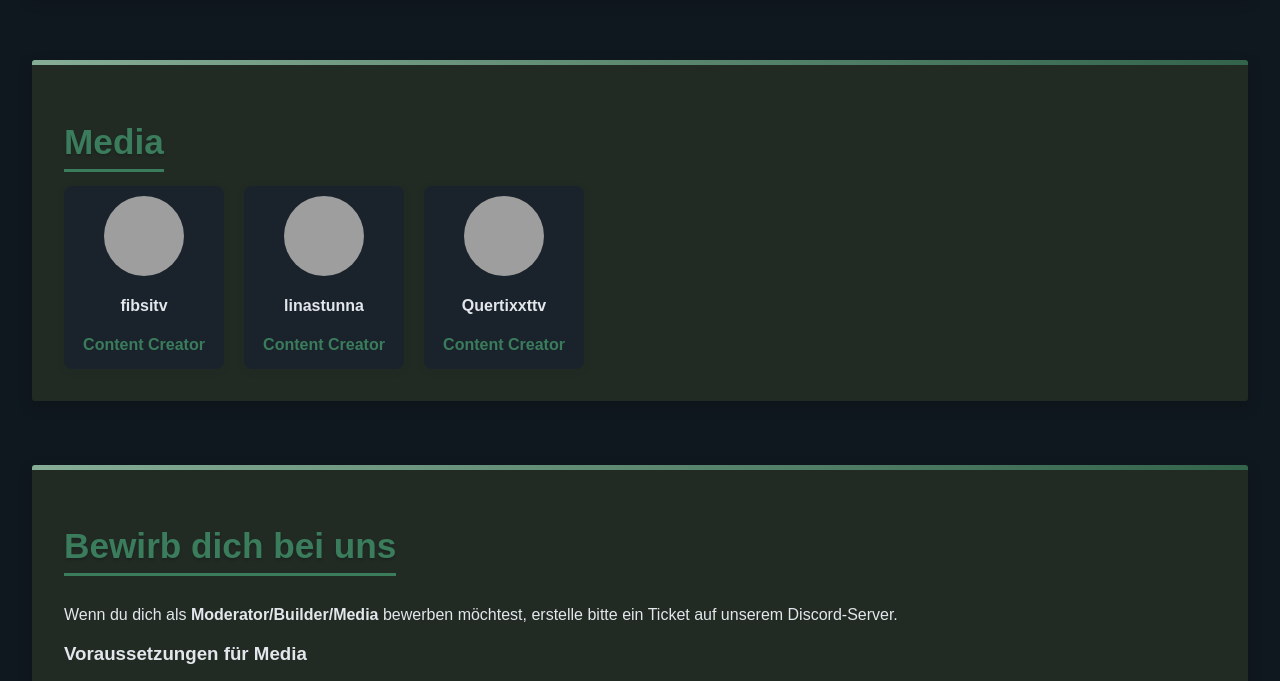
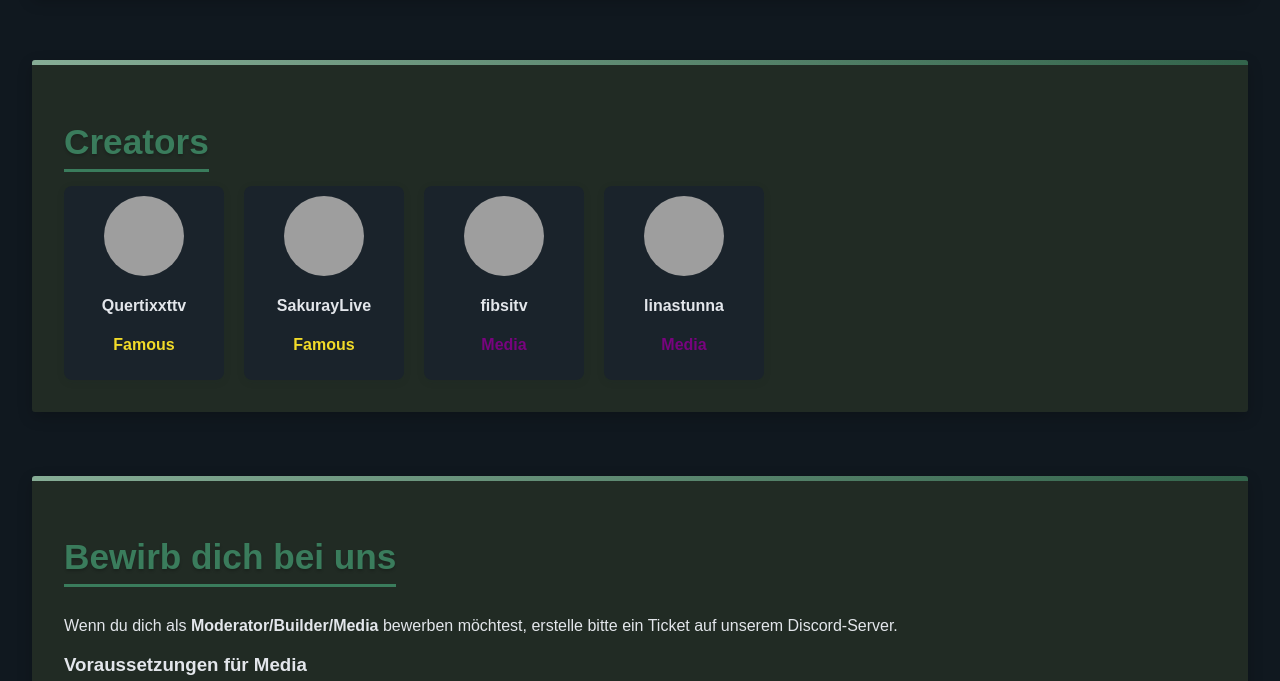
Before and after one commit to Fridoxo/PlanetPVP, a plain HTML site: page team.html in a window 1280 px wide. Shown: the part 1180-1861 px from the top of the page. Drawn offline with nearby package versions, Linux system fonts and the light colour scheme; grey boxes are pictures that could not be loaded.

Commit message:
updte creators

```diff
--- a/team.html
+++ b/team.html
@@ -356,28 +356,35 @@
 
 <!-- Media Sektion -->
 <section id="media" class="fade-section">
-    <h2>Media</h2>
+    <h2>Creators</h2>
     <div class="team-grid">
+        <div class="team-member1">
+            <div class="media-avatar">
+                <img src="https://static-cdn.jtvnw.net/jtv_user_pictures/18b776a2-bf39-4ecf-94c6-541a25455629-profile_image-70x70.png" alt="Media 1">
+            </div>
+            <h4>Quertixxttv</h4>
+            <p style="font-weight:bold; color:#f2db29;">Famous</p>
+        </div>
+        <div class="team-member1">
+            <div class="media-avatar">
+                <img src="https://static-cdn.jtvnw.net/jtv_user_pictures/6bbf3efc-bd75-491c-92c6-35409d31074a-profile_image-70x70.png" alt="Media 1">
+            </div>
+            <h4>SakurayLive</h4>
+            <p style="font-weight:bold; color:#f2db29;">Famous</p>
+        </div>
         <div class="team-member1">
             <div class="media-avatar">
                 <img src="https://static-cdn.jtvnw.net/jtv_user_pictures/a4f1ee29-8fc8-496e-a5f3-31a1d9a27a95-profile_image-70x70.png" alt="Media 1">
             </div>
             <h4>fibsitv</h4>
-            <p class="role">Content Creator</p>
+            <p style="font-weight:bold; color:#78037e;">Media</p>
         </div>
         <div class="team-member1">
             <div class="media-avatar">
                 <img src="https://static-cdn.jtvnw.net/jtv_user_pictures/e4ca2b60-63a8-4a09-81e7-f7054d9e9c78-profile_image-70x70.png" alt="Media 1">
             </div>
             <h4>linastunna</h4>
-            <p class="role">Content Creator</p>
-        </div>
-        <div class="team-member1">
-            <div class="media-avatar">
-                <img src="https://static-cdn.jtvnw.net/jtv_user_pictures/18b776a2-bf39-4ecf-94c6-541a25455629-profile_image-70x70.png" alt="Media 1">
-            </div>
-            <h4>Quertixxttv</h4>
-            <p class="role">Content Creator</p>
+            <p style="font-weight:bold; color:#78037e;">Media</p>
         </div>
         <!-- Weitere Media Mitglieder hier hinzufügen -->
     </div>
```
